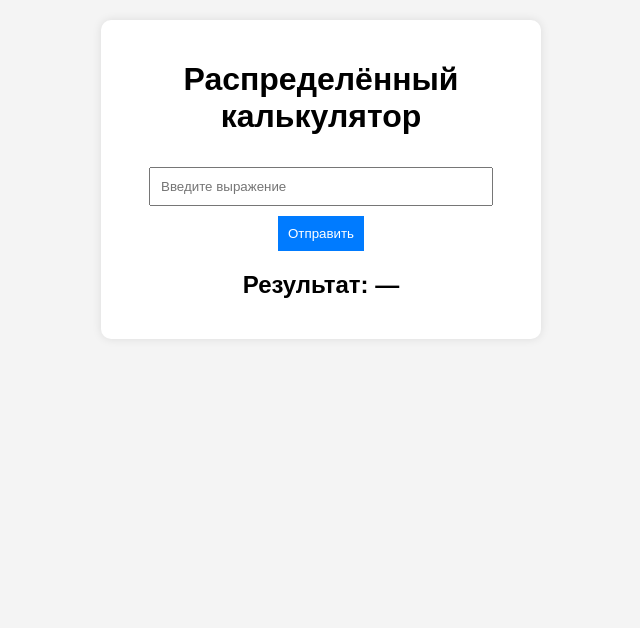
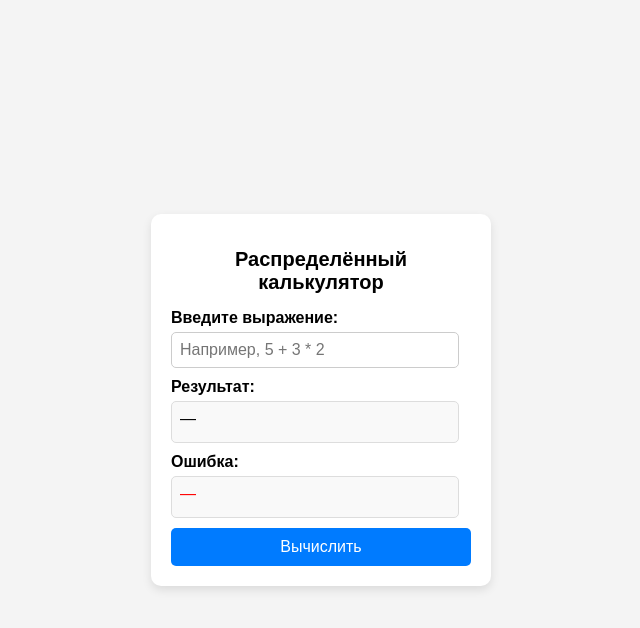
Before and after one commit to syirnik/GO_Yandex, a plain HTML site: page frontend/index.html in a window 1280 px wide. Shown: the whole page, without its empty margins (319-959 px from the left). Drawn offline with Linux system fonts and the light colour scheme.

Commit message:
Updated files: README, index.html, script.js, style.css

```diff
--- a/frontend/index.html
+++ b/frontend/index.html
@@ -3,17 +3,35 @@
 <head>
     <meta charset="UTF-8">
     <meta name="viewport" content="width=device-width, initial-scale=1.0">
-    <title>Калькулятор</title>
+    <title>Распределённый калькулятор</title>
     <link rel="stylesheet" href="style.css">
 </head>
 <body>
     <div class="container">
         <h1>Распределённый калькулятор</h1>
-        <input type="text" id="expression" placeholder="Введите выражение">
-        <button onclick="sendExpression()">Отправить</button>
 
-        <h2>Результат: <span id="result">—</span></h2>
+        <!-- Поле для ввода выражения -->
+        <div class="input-group">
+            <label for="expression">Введите выражение:</label>
+            <input type="text" id="expression" placeholder="Например, 5 + 3 * 2">
+        </div>
+
+        <!-- Поле для вывода результата -->
+        <div class="output-group">
+            <label>Результат:</label>
+            <div id="result">—</div>
+        </div>
+
+        <!-- Поле для ошибок -->
+        <div class="error-group">
+            <label>Ошибка:</label>
+            <div id="error">—</div>
+        </div>
+
+        <!-- Кнопка отправки -->
+        <button class="calculate-btn" onclick="sendExpression()">Вычислить</button>
     </div>
+
     <script src="script.js"></script>
 </body>
 </html>
--- a/frontend/script.js
+++ b/frontend/script.js
@@ -1,12 +1,18 @@
 async function sendExpression() {
     const expression = document.getElementById("expression").value;
+    const resultField = document.getElementById("result");
+    const errorField = document.getElementById("error");
+
     if (!expression) {
         alert("Введите выражение!");
         return;
     }
 
-    document.getElementById("result").innerText = "Вычисляется...";
+    // Очистка полей перед началом вычисления
+    resultField.innerText = "Вычисляется...";
+    errorField.innerText = "";
 
+    try {
         const response = await fetch("http://localhost:8080/api/v1/calculate", {
             method: "POST",
             headers: {
@@ -20,25 +26,39 @@ async function sendExpression() {
         if (response.ok) {
             await checkResult(data.id);
         } else {
-        document.getElementById("result").innerText = `Ошибка: ${data.error || "Неизвестная ошибка"}`;
+            // Вывод ошибки в отдельное поле
+            errorField.innerText = data.error || "Неизвестная ошибка";
+            resultField.innerText = "—"; // Сбрасываем поле результата
+        }
+    } catch (error) {
+        errorField.innerText = "Ошибка запроса к серверу";
+        resultField.innerText = "—"; // Сбрасываем поле результата
     }
 }
 
-
 // Функция для получения результата с повторными запросами
 async function checkResult(exprID) {
-    let attempts = 30;  // Количество попыток (по 3 сек = 60 сек макс)
+    const resultField = document.getElementById("result");
+    const errorField = document.getElementById("error");
+    let attempts = 30;  // Количество попыток (по 3 сек = 90 сек макс)
+
     while (attempts > 0) {
         await new Promise(r => setTimeout(r, 3000)); // Ждём 3 секунды
 
+        try {
             const response = await fetch(`http://localhost:8080/api/v1/result/${exprID}`);
             if (response.ok) {
                 const data = await response.json();
-            document.getElementById("result").textContent = `${data.result}`;
-            return; // Выходим из функции, чтобы не обновлять результат ещё раз
+                resultField.innerText = data.result; // Выводим только результат
+                return;
+            }
+        } catch (error) {
+            errorField.innerText = "Ошибка получения результата";
         }
 
         attempts--;
     }
-    document.getElementById("result").innerText = "Ошибка: результат не получен";
+
+    errorField.innerText = "Ошибка: результат не получен";
+    resultField.innerText = "—"; // Сбрасываем поле результата
 }
--- a/frontend/style.css
+++ b/frontend/style.css
@@ -1,34 +1,82 @@
+/* Общие стили */
 body {
     font-family: Arial, sans-serif;
-    text-align: center;
     background-color: #f4f4f4;
+    display: flex;
+    justify-content: center;
+    align-items: center;
+    height: 100vh;
     margin: 0;
-    padding: 20px;
 }
 
+/* Контейнер */
 .container {
     background: white;
     padding: 20px;
     border-radius: 10px;
-    box-shadow: 0 0 10px rgba(0, 0, 0, 0.1);
-    max-width: 400px;
-    margin: auto;
+    box-shadow: 0px 4px 10px rgba(0, 0, 0, 0.1);
+    width: 300px;
+    text-align: center;
 }
 
-input {
-    width: 80%;
-    padding: 10px;
-    margin: 10px 0;
+/* Заголовок */
+h1 {
+    font-size: 20px;
+    margin-bottom: 15px;
 }
 
-button {
-    padding: 10px;
-    background: #007BFF;
-    color: white;
-    border: none;
-    cursor: pointer;
+/* Группы ввода и вывода */
+.input-group, .output-group, .error-group {
+    margin-bottom: 10px;
+    text-align: left;
 }
 
-button:hover {
-    background: #0056b3;
+/* Метки */
+label {
+    font-weight: bold;
+    display: block;
+    margin-bottom: 5px;
 }
+
+/* Поле ввода */
+input {
+    width: 90%;
+    padding: 8px;
+    font-size: 16px;
+    border: 1px solid #ccc;
+    border-radius: 5px;
+    outline: none;
+}
+
+/* Поля результата и ошибки */
+#result, #error {
+    width: 90%;
+    padding: 8px;
+    background: #f9f9f9;
+    border: 1px solid #ddd;
+    border-radius: 5px;
+    min-height: 24px;
+    font-size: 16px;
+}
+
+/* Цвет ошибки */
+#error {
+    color: red;
+}
+
+/* Кнопка */
+.calculate-btn {
+    background-color: #007bff;
+    color: white;
+    padding: 10px;
+    font-size: 16px;
+    border: none;
+    border-radius: 5px;
+    cursor: pointer;
+    width: 100%;
+    transition: 0.3s;
+}
+
+.calculate-btn:hover {
+    background-color: #0056b3;
+}
```
Also changed, not shown: 1 other file. Lines whose indentation alone changed are shown as unchanged.
